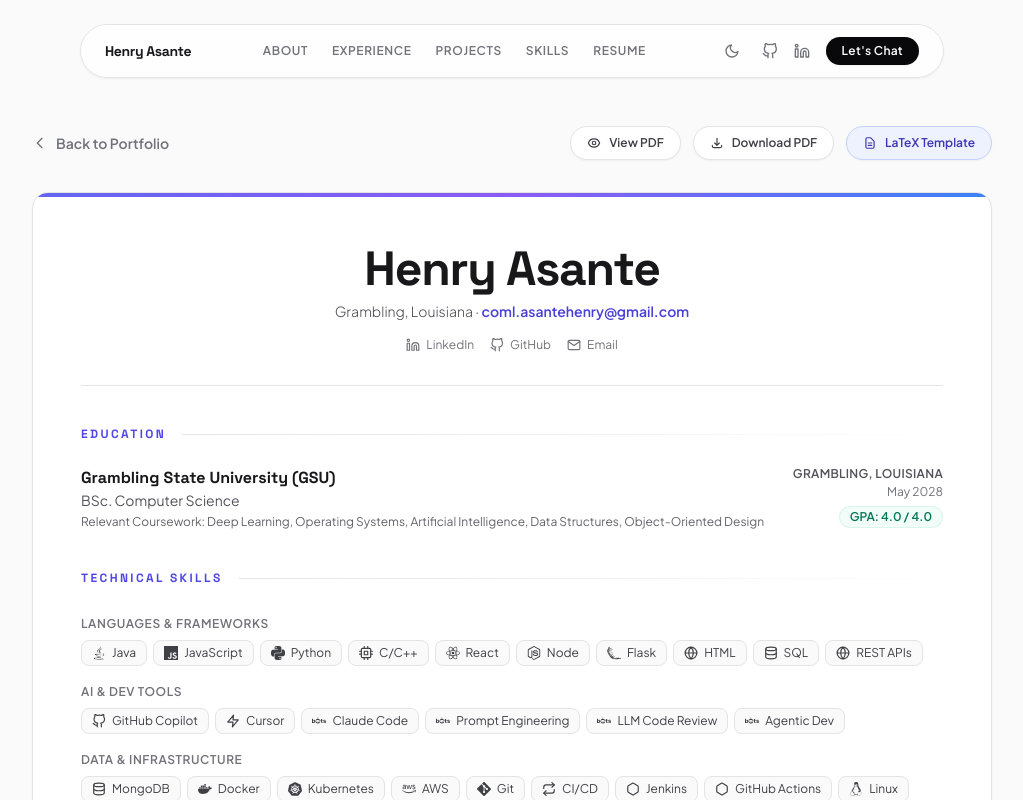
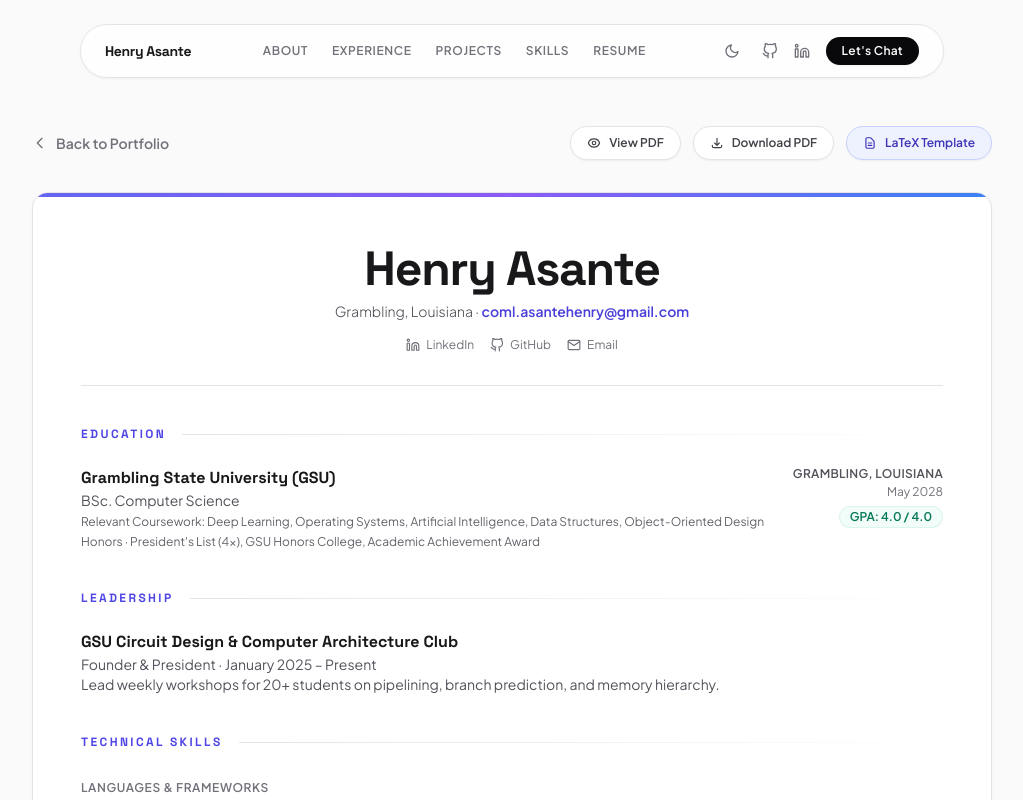
Before and after one commit to henryagyare/henry-portfolio, a React (Vite) app: page /resume in a window 1280 px wide. Shown: the top 800 px of the page, without its empty margins (128-1151 px from the left). Built offline with nearby package versions, Linux system fonts and the light colour scheme; no server answers.

Commit message:
Add academic honors and club leadership to the web resume

```diff
--- a/src/content.js
+++ b/src/content.js
@@ -24,6 +24,13 @@ export const education = {
   degree: "BSc. Computer Science",
   gpa: "4.0 / 4.0",
   graduation: "May 2028",
+  honors: ["President's List (4×)", "GSU Honors College", "Academic Achievement Award"],
+  leadership: {
+    organization: "GSU Circuit Design & Computer Architecture Club",
+    role: "Founder & President",
+    dates: "January 2025 – Present",
+    description: "Lead weekly workshops for 20+ students on pipelining, branch prediction, and memory hierarchy.",
+  },
   coursework: [
     "Deep Learning",
     "Operating Systems",
--- a/src/pages/ResumePage.jsx
+++ b/src/pages/ResumePage.jsx
@@ -213,6 +213,9 @@ export default function ResumePage() {
                     <p className="text-zinc-550 dark:text-zinc-500 text-xs mt-1 transition-colors duration-300">
                       Relevant Coursework: {education.coursework.join(", ")}
                     </p>
+                    <p className="text-zinc-550 dark:text-zinc-500 text-xs mt-1 transition-colors duration-300">
+                      Honors · {education.honors.join(", ")}
+                    </p>
                   </div>
                   <div className="text-right flex-shrink-0">
                     <p className="text-xs font-semibold uppercase tracking-wide text-zinc-600 dark:text-zinc-500 transition-colors duration-300">{education.location}</p>
@@ -225,6 +228,19 @@ export default function ResumePage() {
               </div>
 
               {/* ── Skills ─────────────────────────────────────────────────── */}
+              <div className="mb-10">
+                <SectionHeader title="Leadership" />
+                <p className="font-display font-bold text-base text-zinc-900 dark:text-white">
+                  {education.leadership.organization}
+                </p>
+                <p className="text-sm text-zinc-600 dark:text-zinc-400">
+                  {education.leadership.role} · {education.leadership.dates}
+                </p>
+                <p className="text-sm text-zinc-600 dark:text-zinc-400">
+                  {education.leadership.description}
+                </p>
+              </div>
+
               <div className="mb-10">
                 <SectionHeader title="Technical Skills" />
                 <div className="space-y-3">
```
